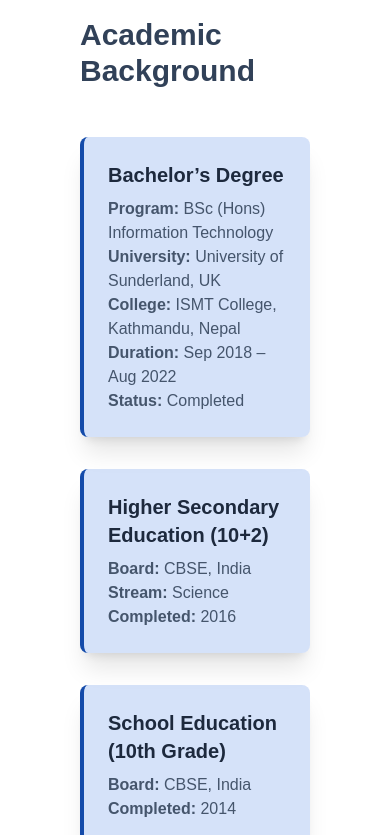
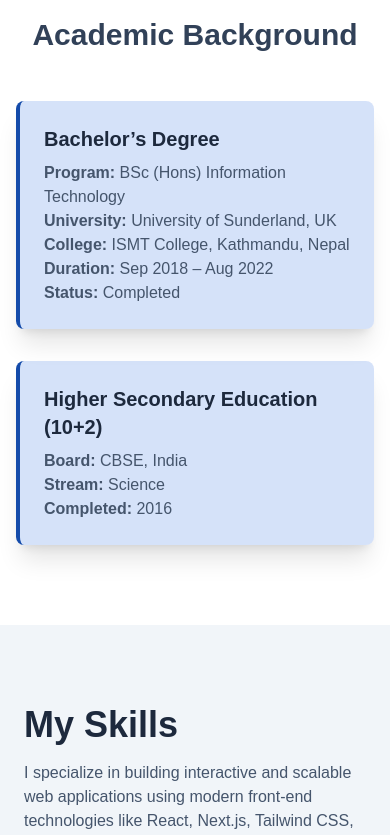
Before and after one commit to samrat-rock/myportifilo, a Next.js app: page / in a window 390 px wide. Shown: the part 960-1795 px from the top of the page. Built offline with nearby package versions, Linux system fonts and the light colour scheme.

Commit message:
on final stage

```diff
--- a/src/Compoents/Hero/Hero.tsx
+++ b/src/Compoents/Hero/Hero.tsx
@@ -1,7 +1,6 @@
 "use client";
 
 import React from "react";
-import Image from "next/image";
 import Link from "next/link";
 import { FontAwesomeIcon } from "@fortawesome/react-fontawesome";
 import {
--- a/src/Compoents/Qulifaction/page.tsx
+++ b/src/Compoents/Qulifaction/page.tsx
@@ -8,28 +8,29 @@
   const [hovered, setHovered] = useState(false);
   const bachelorAnim = useScrollFadeIn("up", 0.8, 0);
   const higherAnim = useScrollFadeIn("up", 0.8, 0.1);
-  const schoolAnim = useScrollFadeIn("up", 0.8, 0.2);
 
   return (
-    <section className="text-white px-20  ">
-  <div className="max-w-8xl mx-auto   py-20 md:px-20">
+    <section className="text-white px-4 sm:px-10 lg:px-20">
+      <div className="max-w-5xl mx-auto flex flex-col items-center justify-center py-20">
 
         <div
           className="flex items-center gap-2 mb-12"
           onMouseEnter={() => setHovered(true)}
           onMouseLeave={() => setHovered(false)}
         >
-          <h2 className="text-3xl font-bold text-slate-700">Academic Background</h2>
+          <h2 className="text-3xl font-bold text-slate-700 text-center">
+            Academic Background
+          </h2>
           {hovered && (
             <FaStar className="text-yellow-400 animate-bounce transition duration-300" />
           )}
         </div>
 
 
-        <div className="grid grid-cols-1 lg:grid-cols-3 gap-8">
+        <div className="grid grid-cols-1 md:grid-cols-2 gap-8 w-full justify-items-center">
 
           <div
-            className=" rounded-lg p-6 border-l-4 border-[#144baa] shadow-xl hover:shadow-yellow-400 bg-[#0251da2a] transition"
+            className="rounded-lg p-6 border-l-4 border-[#144baa] shadow-xl hover:shadow-yellow-400 bg-[#0251da2a] transition w-full max-w-md"
             ref={bachelorAnim.ref}
             style={bachelorAnim.style}
           >
@@ -47,7 +48,7 @@
 
 
           <div
-            className="rounded-lg p-6 border-l-4 border-[#144baa] shadow-xl hover:shadow-yellow-400 bg-[#0251da2a] transition"
+            className="rounded-lg p-6 border-l-4 border-[#144baa] shadow-xl hover:shadow-yellow-400 bg-[#0251da2a] transition w-full max-w-md"
             ref={higherAnim.ref}
             style={higherAnim.style}
           >
@@ -60,21 +61,6 @@
               <strong>Completed:</strong> 2016
             </p>
           </div>
-
-
-          <div
-            className="rounded-lg p-6 border-l-4 border-[#144baa] shadow-xl hover:shadow-yellow-400 bg-[#0251da2a] transition"
-            ref={schoolAnim.ref}
-            style={schoolAnim.style}
-          >
-            <h3 className="text-xl font-semibold mb-2 text-slate-800">
-              School Education (10th Grade)
-            </h3>
-            <p className="text-slate-600">
-              <strong>Board:</strong> CBSE, India<br />
-              <strong>Completed:</strong> 2014
-            </p>
-          </div>
         </div>
       </div>
     </section>
--- a/src/Compoents/footer/footer.tsx
+++ b/src/Compoents/footer/footer.tsx
@@ -21,7 +21,7 @@
         <div className="flex-1 space-y-6">
           <h2 className="text-3xl font-bold text-yellow-400">Samrat Pandey</h2>
           <p className="text-sm text-slate-400 leading-relaxed max-w-sm">
-            I'm a Front-End Developer focused on building visually appealing and performant UIs using React, Next.js, and Tailwind CSS. I also work with GoLang on the backend.
+            I&apos;m a Front-End Developer focused on building visually appealing and performant UIs using React, Next.js, and Tailwind CSS. I also work with GoLang on the backend.
           </p>
 
 
--- a/src/app/about/page.tsx
+++ b/src/app/about/page.tsx
@@ -44,7 +44,7 @@
             About Me
           </h1>
           <p className="text-lg text-slate-400 max-w-2xl mx-auto">
-            I'm a passionate Front-End Developer with a love for clean UI, animation, and performance.
+            I&apos;m a passionate Front-End Developer with a love for clean UI, animation, and performance.
           </p>
         </motion.div>
 
@@ -56,13 +56,13 @@
           className="bg-slate-800 p-6 rounded-2xl shadow-lg space-y-4 text-base leading-relaxed"
         >
           <p>
-            Hello! 👋 I'm <span className="font-semibold text-yellow-300">Samrat Pandey</span>, a Front-End Developer skilled in building modern web interfaces with <span className="text-cyan-300">React</span>, <span className="text-purple-300">Next.js</span>, and <span className="text-sky-300">Tailwind CSS</span>.
+            Hello! 👋 I&apos;m <span className="font-semibold text-yellow-300">Samrat Pandey</span>, a Front-End Developer skilled in building modern web interfaces with <span className="text-cyan-300">React</span>, <span className="text-purple-300">Next.js</span>, and <span className="text-sky-300">Tailwind CSS</span>.
           </p>
           <p>
             While my primary focus is on front-end, I also have foundational knowledge of <span className="text-green-300">GoLang</span>, <span className="text-blue-300">Docker</span>, and setting up basic <span className="text-orange-300">CI/CD pipelines</span> using GitLab and GitHub Actions.
           </p>
           <p>
-            I am a part-time space explorer and tech enthusiast. 🌌 I'm always curious to gain new tech information and explore the world of quantum computing. ⚛️
+            I am a part-time space explorer and tech enthusiast. 🌌 I&apos;m always curious to gain new tech information and explore the world of quantum computing. ⚛️
           </p>
         </motion.div>
 
@@ -122,7 +122,7 @@
           transition={{ delay: 0.8, duration: 0.6 }}
           className="text-center text-slate-500 italic pt-10"
         >
-          "Design is not just what it looks like and feels like. Design is how it works." – Steve Jobs
+          &quot;Design is not just what it looks like and feels like. Design is how it works.&quot; – Steve Jobs
         </motion.div>
       </div>
     </div>
```
